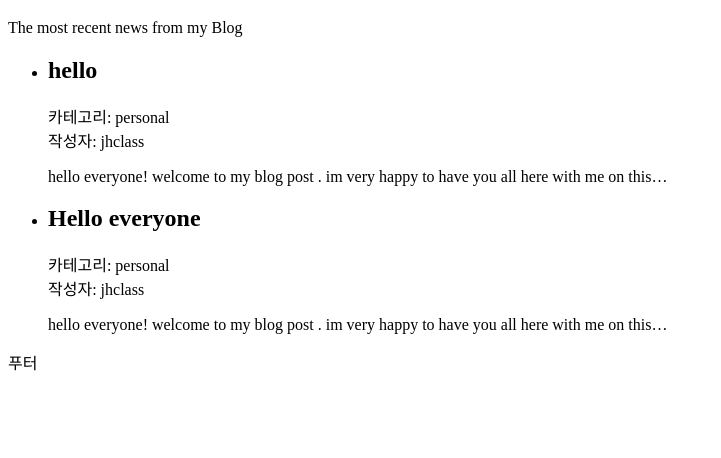
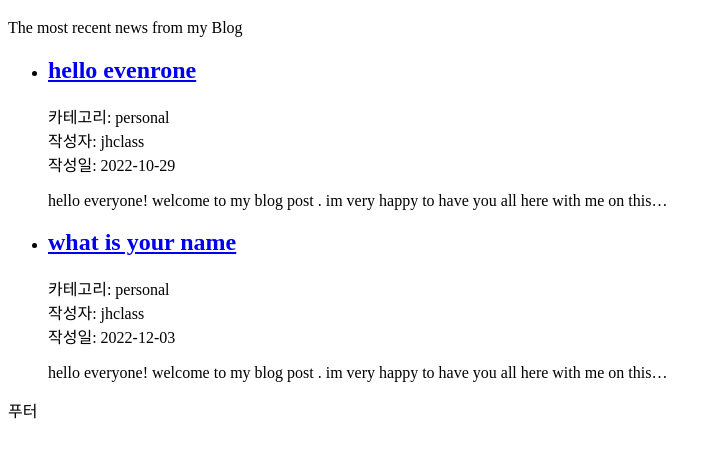
Before and after one commit to jhclass/taste-gatsby, a Gatsby site: page /blog in a window 1280 px wide. Shown: the part 204-662 px from the top of the page, without its empty margins (0-721 px from the left). Built offline with nearby package versions, Linux system fonts and the light colour scheme; Gatsby itself is replaced by a stand-in of ours.

Commit message:
Look at the name of the newly created tsx file

```diff
--- a/blog-posts/ByeBye.mdx
+++ b/blog-posts/ByeBye.mdx
@@ -1,8 +1,9 @@
 ---
-title: hello
+title: hello evenrone
 category: personal
 date: "2022-10-29"
 author: jhclass
+slug: hello-everyone
 ---
 # hello everyone!
 
--- a/blog-posts/hello.mdx
+++ b/blog-posts/hello.mdx
@@ -1,8 +1,9 @@
 ---
-title: Hello everyone
+title: what is your name
 category: personal
 date: "2022-12-03"
 author: jhclass
+slug : what-is-your-name
 ---
 
 ## hello everyone!
--- a/src/pages/blog.tsx
+++ b/src/pages/blog.tsx
@@ -1,6 +1,6 @@
 import React from 'react';
 import Layout from '../compronents/layout';
-import { HeadFC,graphql,PageProps } from 'gatsby';
+import { HeadFC,graphql,PageProps,Link} from 'gatsby';
 
 function Blog({data}:PageProps<Queries.MyDataQuery>) {
     console.log(data.allMdx.nodes);
@@ -9,11 +9,13 @@ function Blog({data}:PageProps<Queries.MyDataQuery>) {
             <p>The most recent news from my Blog</p>
             <ul>
                 {data.allMdx.nodes.map((datas,i) =><li key={i}>
-                    <h2>{datas.frontmatter?.title}</h2>
+                    <h2><Link to={`/blog/${datas.frontmatter?.title}`}>{datas.frontmatter?.title}</Link></h2>
                     <div>
                         카테고리: {datas.frontmatter?.category}
                         <br/>
                         작성자: {datas.frontmatter?.author}
+                        <br/>
+                        작성일: {datas.frontmatter?.date}
                     </div>
                     <p>{datas.excerpt}</p>
                 </li>)}
@@ -34,6 +36,7 @@ export const query = graphql`
                 category
                 date
                 author
+                slug
             }
             body
             }
```
Also changed, not shown: src/pages/{mdx.frontmatter__slug}.tsx (added, +9 -0 lines).
